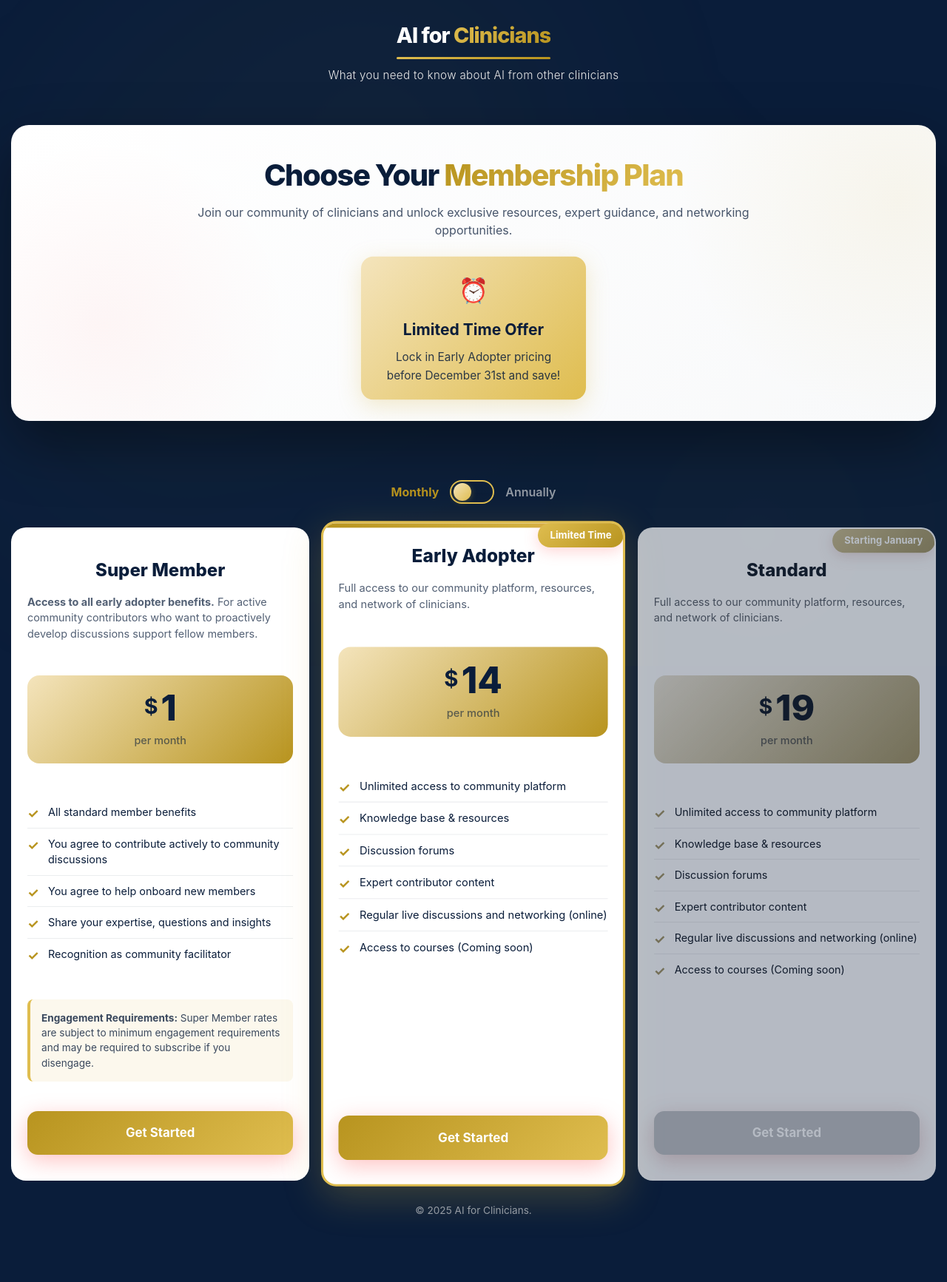
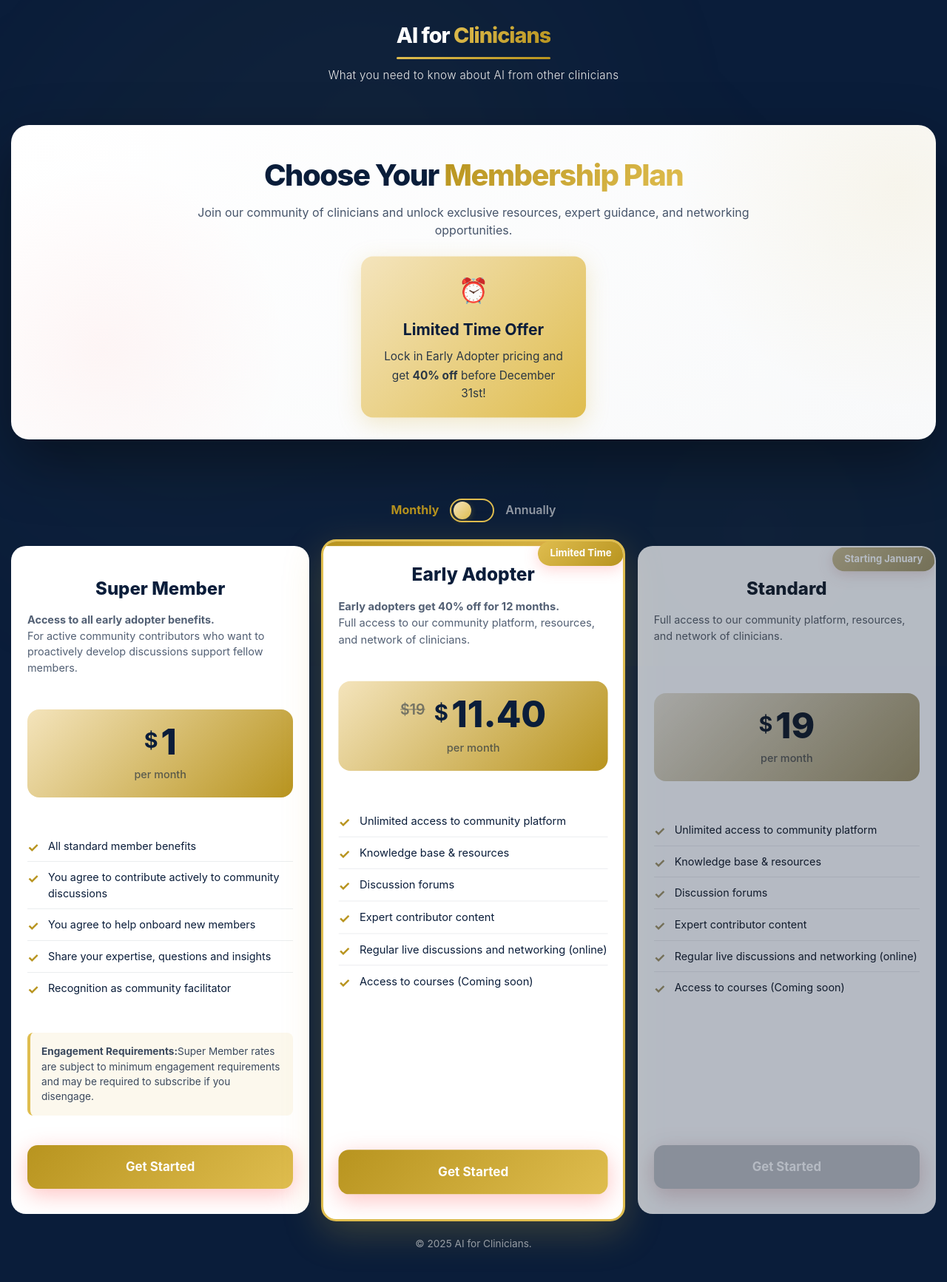
Before and after one commit to keisler-au/aiforclin, a Jekyll site: the page built from community/memberships.html, in a window 1280 px wide. Shown: the whole page at 74% size. Built offline with Jekyll 4.4.1, drawn with Linux system fonts in a browser that asks for light colours; before the commit the page ends 1687 px from its top, so only the background shows below that.

Commit message:
memberships-done

```diff
--- a/community/memberships.html
+++ b/community/memberships.html
@@ -11,7 +11,7 @@ title: Choose Your Membership
         <aside class="deadline-notice" id="deadlineNotice" aria-label="Limited time offer">
             <div class="icon">⏰</div>
             <h3>Limited Time Offer</h3>
-            <p>Lock in Early Adopter pricing before December 31st and save!</p>
+            <p>Lock in Early Adopter pricing and get <strong>40% off</strong> before December 31st!</p>
         </aside>
     </div>
 
@@ -30,7 +30,7 @@ title: Choose Your Membership
             <div class="header-title margin-top">
                 <h3 id="super-member-plan">Super Member</h3>
             </div>
-            <p aria-describedby="super-member-plan" class="card-header-subtext"><strong>Access to all early adopter benefits.</strong>
+            <p aria-describedby="super-member-plan" class="card-header-subtext"><strong>Access to all early adopter benefits.</strong><br>
                 For active community contributors who want to proactively develop discussions
                 support fellow members.</p>
         </header>
@@ -53,7 +53,7 @@ title: Choose Your Membership
         </ul>
 
         <footer class="special-note">
-            <p><strong>Engagement Requirements:</strong> Super Member rates are subject to minimum engagement requirements and may be required to subscribe if you disengage.</p>
+            <p><strong>Engagement Requirements:</strong>Super Member rates are subject to minimum engagement requirements and may be required to subscribe if you disengage.</p>
         </footer>
 
         <div class="c-button-wrapper">
@@ -69,7 +69,7 @@ title: Choose Your Membership
                     <span id="planBadgeText">Limited Time</span>
                 </span>
             </div>
-            <p aria-describedby="memberPlanTitle">Full access to our community platform, resources, and network of clinicians.</p>
+            <p aria-describedby="memberPlanTitle"><strong>Early adopters get 40% off for 12 months.</strong><br>Full access to our community platform, resources, and network of clinicians.</p>
         </header>
 
         <div class="c-toggle-container mobile-toggle">
@@ -84,7 +84,8 @@ title: Choose Your Membership
         <div class="price-container">
             <div class="price">
                 <div class="price-amount">
-                    <span class="price-currency">$</span><span class="price-value" data-monthly="14" data-annually="9">14</span>
+                    <span class="price-original" data-monthly="$19" data-annually="$14">$19</span>
+                    <span class="price-currency">$</span><span class="price-value" data-monthly="11.40" data-annually="8.40">11.40</span>
                 </div>
                 <div class="price-period-annually">per month</div>
             </div>
@@ -100,7 +101,7 @@ title: Choose Your Membership
         </ul>
 
         <div class="c-button-wrapper">
-            <a href="https://aiforclin.circle.so/checkout/35percent-discount?coupon_code=ZATSLPHE" target="_blank" class="c-submit-button" type="button">Get Started</a>
+            <a href="https://aiforclin.circle.so/checkout/40percent-discount?coupon_code=DDPYKEAA" target="_blank" class="c-submit-button" type="button">Get Started</a>
         </div>
     </article>
 
--- a/community/scripts/pricing-toggle.js
+++ b/community/scripts/pricing-toggle.js
@@ -1,16 +1,20 @@
 document.addEventListener('DOMContentLoaded', function () {
     const pricingToggles = document.querySelectorAll('.pricingToggle');
     const priceValues = document.querySelectorAll('.price-value');
-    const pricePeriods = document.querySelectorAll('.price-period-annually');
+    const priceOriginals = document.querySelectorAll('.price-original');
+    // const pricePeriods = document.querySelectorAll('.price-period-annually');
     const toggleContainers = document.querySelectorAll('.c-toggle-container');
 
     const updatePrices = (isAnnual) => {
+        priceOriginals.forEach(original => {
+            original.textContent = isAnnual ? original.getAttribute('data-annually') : original.getAttribute('data-monthly');
+        });
         priceValues.forEach(price => {
             price.textContent = isAnnual ? price.getAttribute('data-annually') : price.getAttribute('data-monthly');
         });
-        pricePeriods.forEach(period => {
-            period.textContent = isAnnual ? 'per year' : 'per month';
-        });
+        // pricePeriods.forEach(period => {
+        //     period.textContent = isAnnual ? 'per year' : 'per month';
+        // });
     };
 
     const updateLabels = (isAnnual) => {
--- a/community/styles/memberships.css
+++ b/community/styles/memberships.css
@@ -96,6 +96,16 @@
     color: var(--text-dark);
     line-height: 1;
     margin-bottom: 8px;
+}
+
+.price-original {
+    font-size: 1.2rem;
+    font-weight: 600;
+    color: var(--text-dark);
+    opacity: 0.5;
+    text-decoration: line-through;
+    margin-top: 8px;
+    margin-right: 8px;
 }
 
 .price-currency {
```
